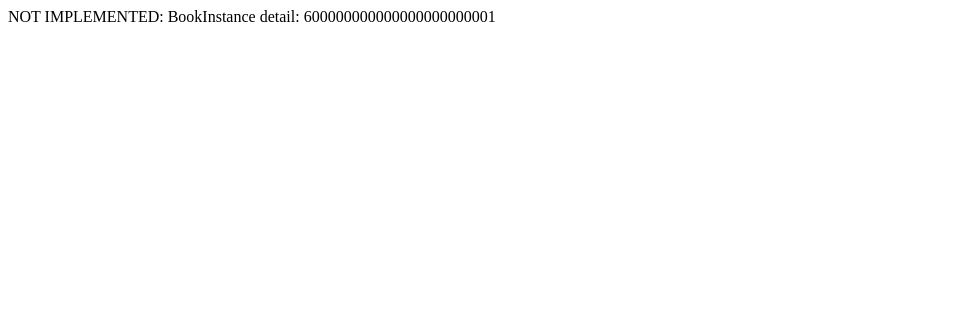
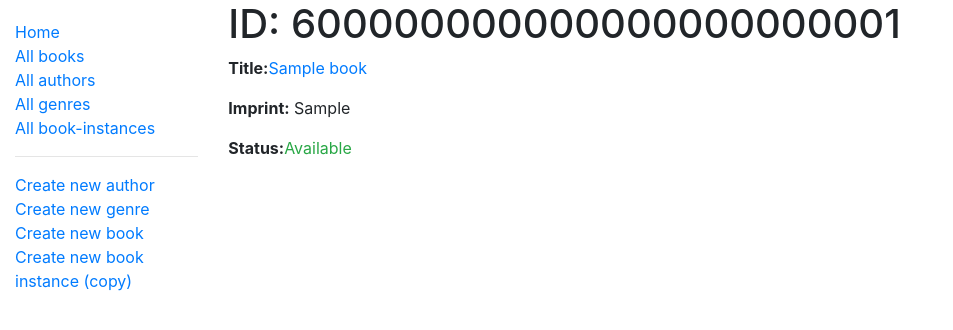
Before and after one commit to kizwolak/Express-Local-Library, a Node server app: page /catalog/bookinstance/600000000000000000000001 in a window 1280 px wide. Shown: the top 330 px of the page, without its empty margins (0-953 px from the left). Run offline with Node 20, Linux system fonts and the light colour scheme; tables that the repository leaves empty hold one stand-in row (values such as "Sample post"); some libraries are stand-ins or nearby versions.

Commit message:
Add detail bookinstance view + date format

```diff
--- a/controllers/bookinstanceController.js
+++ b/controllers/bookinstanceController.js
@@ -13,7 +13,19 @@ exports.bookinstance_list = asyncHandler(async (req, res, next) => {
 
 // Display detail page for a specific BookInstance.
 exports.bookinstance_detail = asyncHandler(async (req, res, next) => {
-  res.send(`NOT IMPLEMENTED: BookInstance detail: ${req.params.id}`);
+  const bookInstance = await BookInstance.findById(req.params.id)
+    .populate("book")
+    .exec();
+
+  if (bookInstance === null) {
+    const err = new Error("Book copy not found");
+    err.status = 404;
+    return next(err);
+  }
+  res.render("bookinstance_detail", {
+    title: "Book: ",
+    bookinstance: bookInstance,
+  });
 });
 
 // Display BookInstance create form on GET.
--- a/views/author_detail.pug
+++ b/views/author_detail.pug
@@ -3,7 +3,7 @@ extends layout
 block content
 
   h1 Author: #{author.name}
-  p #{author.date_of_birth} - #{author.date_of_death}
+  p #{author.birth_date_formatted} - #{author.death_date_formatted}
 
   div(style='margin-left:20px;margin-top:20px')
 
--- /dev/null
+++ b/views/bookinstance_detail.pug
@@ -0,0 +1,20 @@
+extends layout
+
+block content
+
+    h1 ID: #{bookinstance._id}
+
+    p #[strong Title:]
+        a(href=bookinstance.book.url) #{bookinstance.book.title}
+    p #[strong Imprint:] #{bookinstance.imprint}
+
+    p #[strong Status:]
+        if bookinstance.status=='Available'
+            span.text-success #{bookinstance.status}
+        else if bookinstance.status=='Maintenance'
+            span.text-danger #{bookinstance.status}
+        else
+            span.text-warning #{bookinstance.status}
+
+    if bookinstance.status!='Available'
+        p #[strong Due back:] #{bookinstance.due_back_formatted}
```
